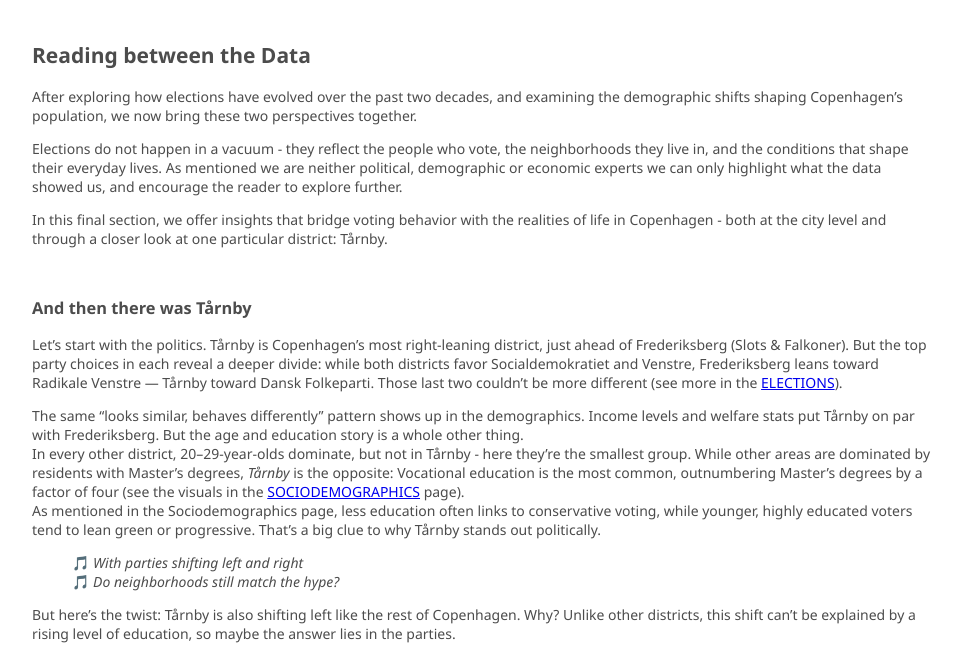
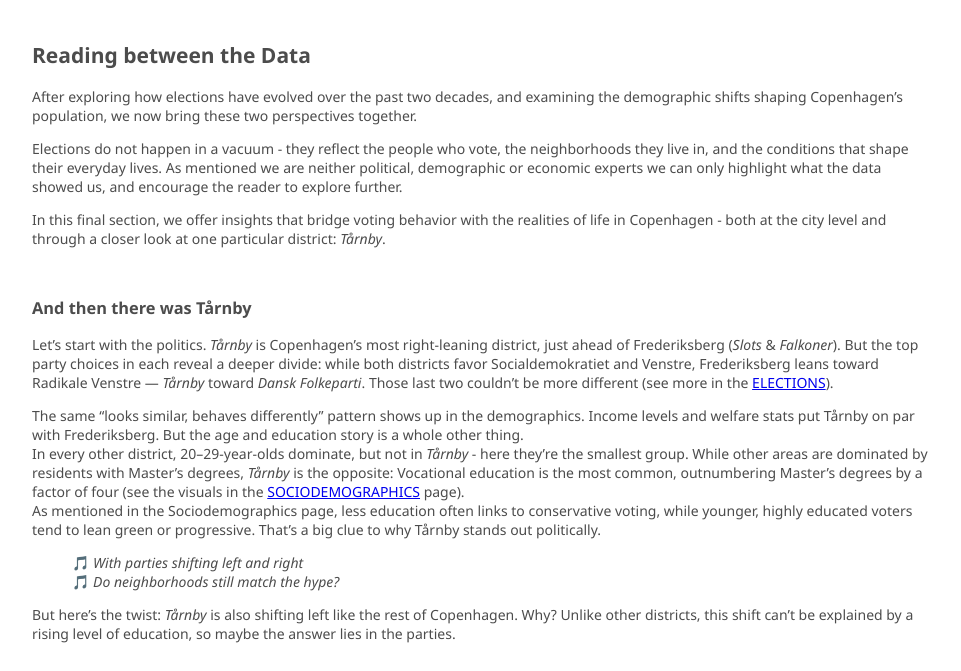
Before and after one commit to johannefranck/johannefranck.github.io, a Jekyll site: the page built from beyond.markdown, in a window 1280 px wide and 900 px high, scrolled down 532 px, cut to the strip 50-721 px from the top of the window. Shown: the whole strip, without its empty margins (158-1119 px from the left). Built offline with Jekyll 4.4.1, drawn with Linux system fonts in a browser that asks for light colours; some of the changed text lies outside the part shown.

Commit message:
corrected few things

```diff
--- a/_layouts/custom_home.html
+++ b/_layouts/custom_home.html
@@ -193,7 +193,7 @@
 
   <nav class="navbar">
     <div class="navbar-left">
-      <span class="course-header">Election Trends in Copenhagen</span>
+      <span class="course-header">Voting Trends of Copenhagen</span>
     </div>
     <ul class="navbar-right">
       <li><a href="/">HOME</a></li>
--- a/beyond.markdown
+++ b/beyond.markdown
@@ -14,21 +14,21 @@ After exploring how elections have evolved over the past two decades, and examin
 
 Elections do not happen in a vacuum - they reflect the people who vote, the neighborhoods they live in, and the conditions that shape their everyday lives. As mentioned we are neither political, demographic or economic experts we can only highlight what the data showed us, and encourage the reader to explore further.
 
-In this final section, we offer insights that bridge voting behavior with the realities of life in Copenhagen - both at the city level and through a closer look at one particular district: Tårnby.
+In this final section, we offer insights that bridge voting behavior with the realities of life in Copenhagen - both at the city level and through a closer look at one particular district: *Tårnby*.
 
 <br>
 
 ### And then there was Tårnby
-Let’s start with the politics. Tårnby is Copenhagen’s most right-leaning district, just ahead of Frederiksberg (Slots & Falkoner). But the top party choices in each reveal a deeper divide: while both districts favor Socialdemokratiet and Venstre, Frederiksberg leans toward Radikale Venstre — Tårnby toward Dansk Folkeparti. Those last two couldn’t be more different (see more in the [ELECTIONS](../elections#elections)).
+Let’s start with the politics. *Tårnby* is Copenhagen’s most right-leaning district, just ahead of Frederiksberg (*Slots* & *Falkoner*). But the top party choices in each reveal a deeper divide: while both districts favor Socialdemokratiet and Venstre, Frederiksberg leans toward Radikale Venstre — *Tårnby* toward *Dansk Folkeparti*. Those last two couldn’t be more different (see more in the [ELECTIONS](../elections#elections)).
 
 The same “looks similar, behaves differently” pattern shows up in the demographics. Income levels and welfare stats put Tårnby on par with Frederiksberg. But the age and education story is a whole other thing.
-In every other district, 20–29-year-olds dominate, but not in Tårnby - here they’re the smallest group. While other areas are dominated by residents with Master’s degrees, *Tårnby* is the opposite: Vocational education is the most common, outnumbering Master’s degrees by a factor of four (see the visuals in the [SOCIODEMOGRAPHICS](../demographics#Sociodemographics) page).
+In every other district, 20–29-year-olds dominate, but not in *Tårnby* - here they’re the smallest group. While other areas are dominated by residents with Master’s degrees, *Tårnby* is the opposite: Vocational education is the most common, outnumbering Master’s degrees by a factor of four (see the visuals in the [SOCIODEMOGRAPHICS](../demographics#Sociodemographics) page).
 As mentioned in the Sociodemographics page, less education often links to conservative voting, while younger, highly educated voters tend to lean green or progressive. That’s a big clue to why Tårnby stands out politically.
 
 > 🎵 *With parties shifting left and right*
 > 🎵 *Do neighborhoods still match the hype?*
 
-But here’s the twist: Tårnby is also shifting left like the rest of Copenhagen. Why?
+But here’s the twist: *Tårnby* is also shifting left like the rest of Copenhagen. Why?
 Unlike other districts, this shift can’t be explained by a rising level of education, so maybe the answer lies in the parties.
 
 <figure style="text-align: center; margin: 2rem auto; max-width: 900px;">
--- a/elections.markdown
+++ b/elections.markdown
@@ -15,7 +15,7 @@ From climate debates to coalition politics, from stable party loyalties to shift
 
 <br>
 
-### How Copenhagen Votes: Mapping the Left and Right Over Time
+## How Copenhagen Votes: Mapping the Left and Right Over Time
 
 > 🎵 *In Copenhagen’s twelve domains*\
 > 🎵 *Did left-wing rise? Did right-wing wane?*
--- a/index.markdown
+++ b/index.markdown
@@ -8,7 +8,7 @@ subtitle: Analysis of Election Data in Copenhagen
 ---
 
 <h2 id="welcome" style="margin-bottom: 0.2em;">Think You Know How Copenhagen Votes?</h2>
-<h3 id="welcome" style="margin-top: 0;">Let the data decide.</h3>
+<h3 id="welcome" style="margin-top: 0;">Let the data decide</h3>
 
 This page is your guide to understanding political trends and demographic shifts across Copenhagen’s neighborhoods over the past two decades.
 
```
Also changed, not shown: other parts of _layouts/custom_home.html (+2 -2 lines), other parts of index.markdown (+2 -2 lines), 6 other files.
